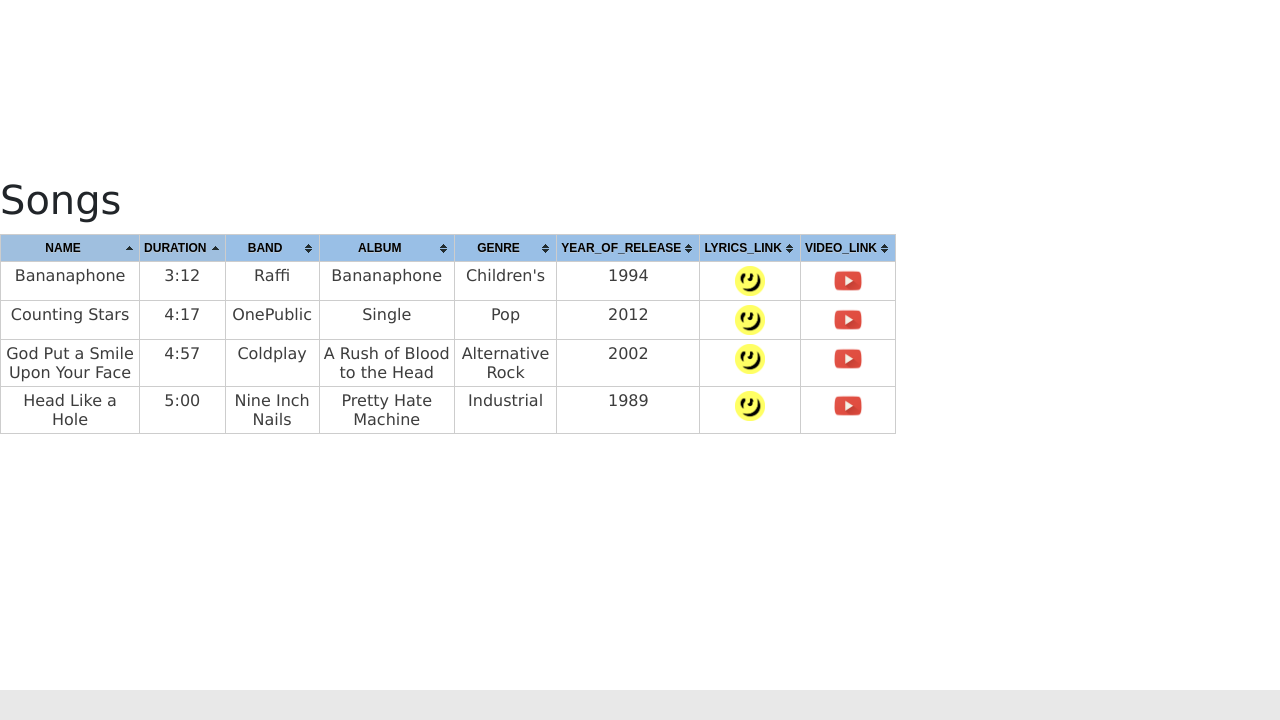
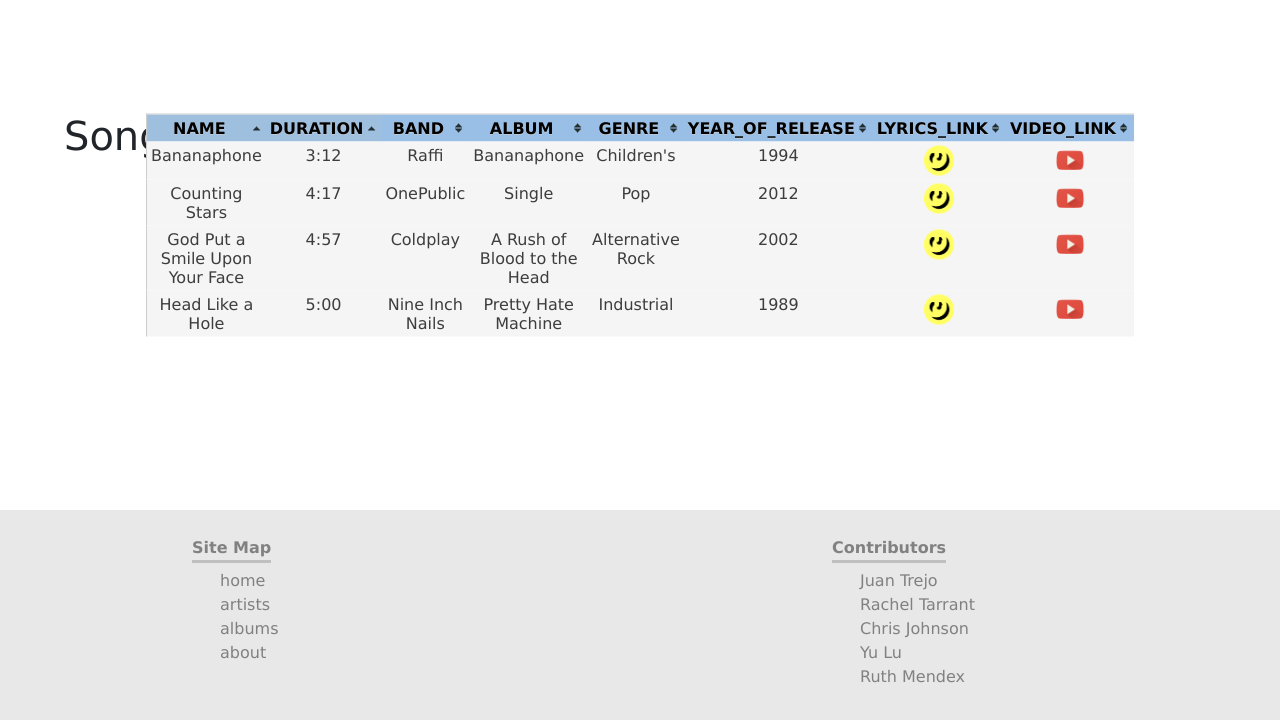
Before and after one commit to jtrejo13/cs329e-idb, a Flask app: page /songs in a window 1280 px wide. Shown: the part 80-800 px from the top of the page. Run offline with Flask 2, Linux system fonts and the light colour scheme; some libraries are stand-ins or nearby versions.

Commit message:
fomart table position

```diff
--- a/app/static/CSS/style.css
+++ b/app/static/CSS/style.css
@@ -22,8 +22,13 @@
 .content{
     width: 100vw;
     height: auto;
-    margin: 20% 0;
+    margin: 15% 0;
+}
 
+.content h1{
+    display: block;
+    width: 100%;
+    margin: 5% 5% 10%;
 }
 
 .footer{
--- a/app/static/CSS/table.css
+++ b/app/static/CSS/table.css
@@ -1,14 +1,16 @@
-table{
-    border-collapse: collapse;
-    border-spacing: 0;
-
-}
-
-
 /*************
   Blue Theme
  *************/
 /* overall */
+table{
+    margin: auto;
+    width: 80%;
+    position:absolute;
+    top: 50%;
+    left:50%;
+    transform: translate(-50%, -50%);
+}
+
 .tablesorter-blue {
     width: 70%;
     background-color: #fff;
@@ -18,16 +20,20 @@
     border: #cdcdcd 1px solid;
     border-width: 1px 0 0 1px;
 }
+
+/* Comment to Disable border line
 .tablesorter-blue th,
 .tablesorter-blue td {
     border: #cdcdcd 1px solid;
     border-width: 0 1px 1px 0;
 }
+*/
+
 
 /* header */
 .tablesorter-blue th,
 .tablesorter-blue thead td {
-    font: 12px/18px Arial, Sans-serif;
+    font: 4vw, Arial, Sans-serif;
     font-weight: bold;
     color: #000;
     background-color: #99bfe6;
@@ -40,6 +46,7 @@
 .tablesorter-blue tfoot td {
     padding: 4px;
     vertical-align: top;
+    background-color: #F5F5F5;
 }
 .tablesorter-blue .header,
 .tablesorter-blue .tablesorter-header {
--- a/app/templates/albums.html
+++ b/app/templates/albums.html
@@ -5,7 +5,7 @@
 {% endblock %}
 
 {% block content %}
-<h1> Albums </h1>
+<h1> Albums </h1><br>
 
 <table class="tablesorter">
   <thead>
--- a/app/templates/artists.html
+++ b/app/templates/artists.html
@@ -5,7 +5,7 @@
 {% endblock %}
 
 {% block content %}
-<h1> Bands  </h1>
+<h1> Bands  </h1> </br>
 <table class="tablesorter">
   <thead>
   <tr>
--- a/app/templates/songs.html
+++ b/app/templates/songs.html
@@ -5,7 +5,7 @@
 {% endblock %}
 
 {% block content %}
-<h1> Songs </h1>
+<h1> Songs </h1></br>
 <table class="tablesorter">
   <thead>
   <tr>
```
